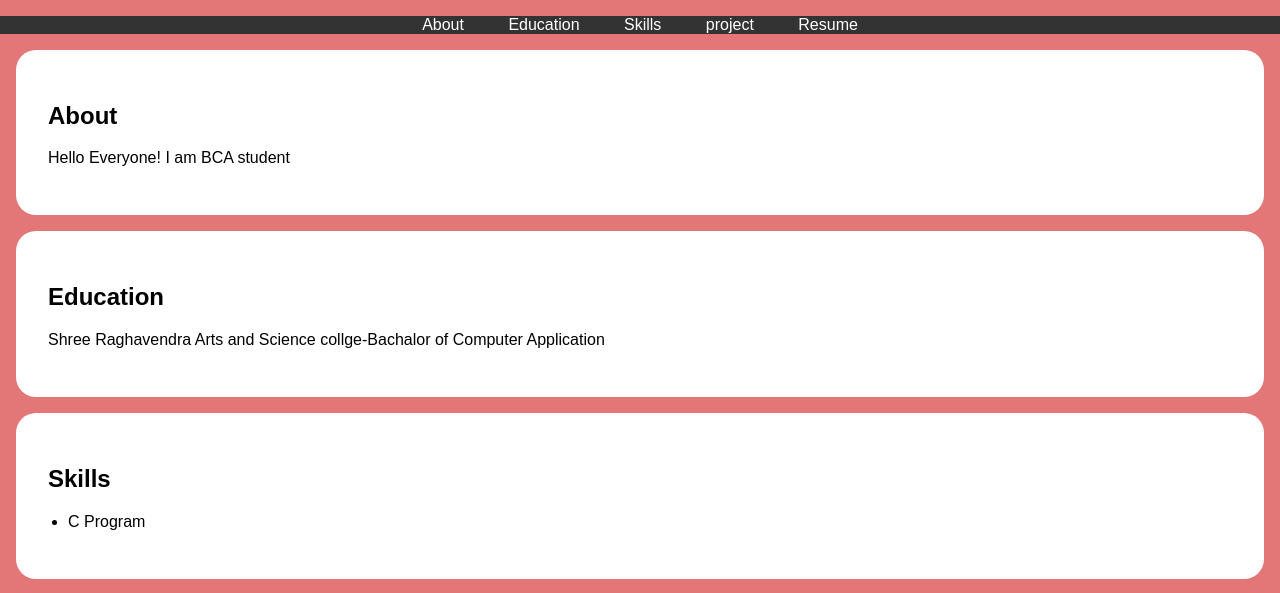
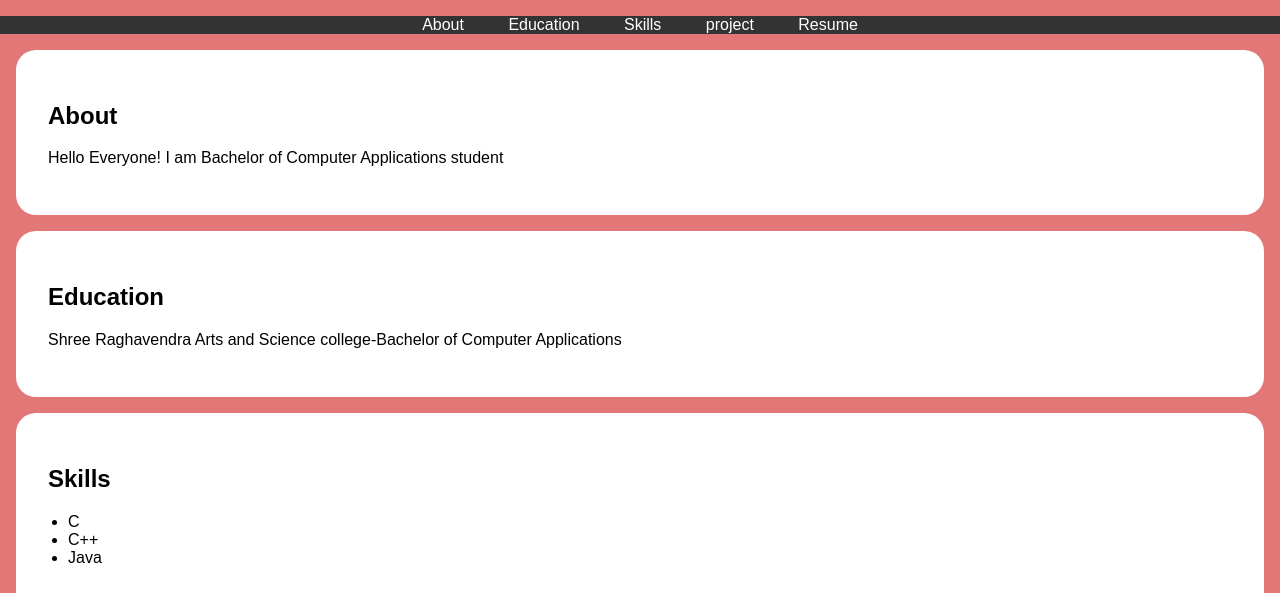
Before and after one commit to ajeetha07/master, a plain HTML site: page index.html in a window 1280 px wide. Shown: the part 197-790 px from the top of the page. Drawn offline with Linux system fonts and the light colour scheme.

Commit message:
Update index.html

```diff
--- a/index.html
+++ b/index.html
@@ -101,14 +101,14 @@
                         <section id="about">
                             <div class="section-content">
                                 <h2>About</h2>
-                                <p>Hello Everyone! I am BCA student</p>
+                                <p>Hello Everyone! I am Bachelor of Computer Applications student</p>
                             </div>
                         </section>
 
                         <section id="education">
                             <div class="section-content">
                                 <h2>Education</h2>
-                                <p>Shree Raghavendra Arts and Science collge-Bachalor of Computer Application</p>
+                                <p>Shree Raghavendra Arts and Science college-Bachelor of Computer Applications</p>
 
                             </div>
 
@@ -118,7 +118,10 @@
                             <div class="section-content">
                                 <h2>Skills</h2>
                                 <ul>
-                                    <li>C Program</li>
+                                    <li>C</li>
+                                    <li>C++</li>
+                                    <li>Java</li>
+
                                 </ul>
                             </div>
                         </section>
@@ -136,6 +139,7 @@
                             <div class="section-content">
                                 <center>
                                     <h2>Resume</h2>
+                                    <a href="./resume.pdf" target="_blank" class="downloadCD</a>
                                 </center>
                             </div>
                         </section>
```
